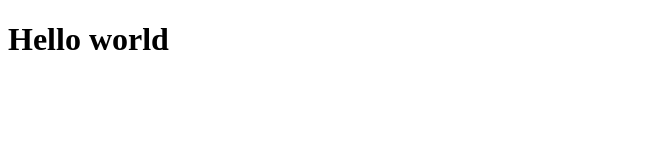
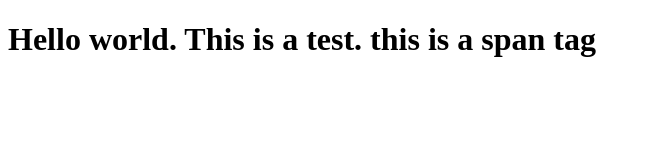
Before and after one commit to EBR-Panhard/coursera-test, a plain HTML site: page index.html in a window 1280 px wide. Shown: the whole page, without its empty margins (0-651 px from the left). Drawn offline with Linux system fonts and the light colour scheme.

Commit message:
update html

```diff
--- a/index.html
+++ b/index.html
@@ -1,10 +1,12 @@
 <!DOCTYPE html>
 <html>
 <head>
+    <meta charset="utf-8">
     <title> Hello world </title>
 </head>
 
 <body>
-    <h1> Hello world </h1>
+<h1> Hello world. This is a test. <span> this is a span tag </span></h1>
 </body>
+
 </html>
```
